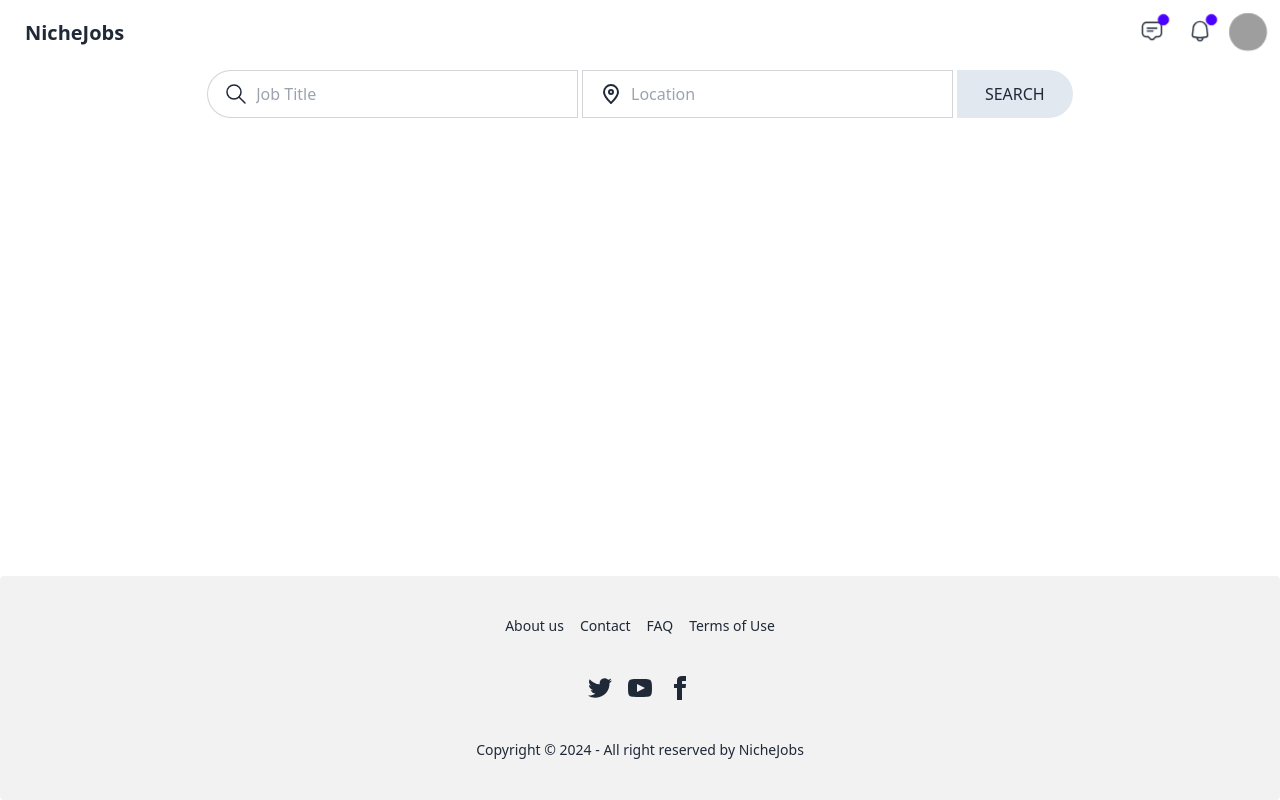
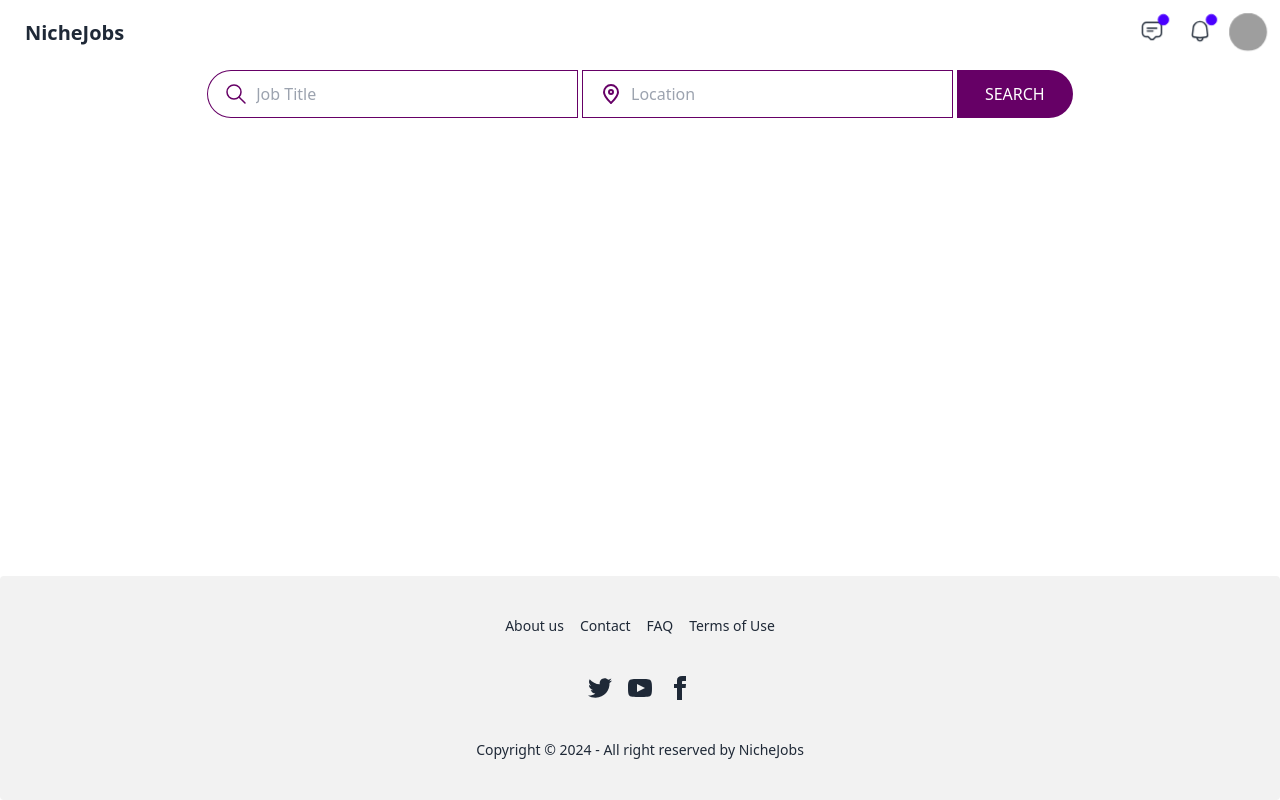
Before and after one commit to richmondnkrumah/mini-project, a Next.js app: page /home in a window 1280 px wide. Built offline with nearby package versions, Linux system fonts and the light colour scheme; no server answers; grey boxes are pictures that could not be loaded.

Commit message:
integrated custom error and loading UI

```diff
--- a/src/app/home/page.tsx
+++ b/src/app/home/page.tsx
@@ -6,6 +6,9 @@ import JobList from "@/components/JobList";
 import JobDetail from "@/components/JobDetail";
 import { JOB } from "@/types/job";
 import { useRouter } from "next/navigation";
+import ServerDownIllustration from '@/assets/serverdown.svg'
+import Image from "next/image";
+import ContentLoading from "@/components/ContentLoading";
 type Props = {};
 
 const HomePage = (props: Props) => {
@@ -41,15 +44,16 @@ const HomePage = (props: Props) => {
     formData.set("jobLocation", jobLocation)
 
     setLoadingJobResults(true)
+    setErrorJobResults("")
     clearCurrentJobs()
     try {
       let response = await fetch('/api/scrape', {
         method: 'POST',
         body: formData,
       });
-      console.log(response,"i dont know bro")
+      console.log(response, "i dont know bro")
       const results = await response.json()
-      if(results.error) {
+      if (results.error) {
         setErrorJobResults(results.error)
       }
       else {
@@ -68,15 +72,15 @@ const HomePage = (props: Props) => {
   }
   console.log(jobs, "this is the jobs ");
   return (
-    <main className=" h-full mx-3 grow">
+    <main className="h-full mx-3 grow flex flex-col">
       <form
         className="flex justify-center w-full"
         onKeyDown={handleKeyDownSubmission}
         onSubmit={handleScraperSearch}
       >
         <div className="w-full flex flex-col gap-y-2 lg:flex-row lg:justify-center items-center">
-          <div className="flex flex-col border border-[var(--currentColor)] rounded-lg lg:border-0 lg:flex-row gap-1 p-1 w-[80%] lg:w-[60%] ">
-            <label className="input focus-within:outline-none focus-within:border-0 lg:focus-within:border lg:input-bordered grow flex items-center gap-2 rounded-l-full  ">
+          <div className="flex flex-col border border-[#660066] rounded-lg lg:border-0 lg:flex-row gap-1 p-1 w-[80%] lg:w-[60%] ">
+            <label className="input focus-within:outline-none focus-within:border-0 lg:focus-within:border lg:border-[#660066] grow flex items-center gap-2 rounded-l-full  ">
               <svg
                 viewBox="0 0 24 24"
                 className="h-6 w-6"
@@ -93,14 +97,14 @@ const HomePage = (props: Props) => {
                   {" "}
                   <path
                     d="M10 17C13.866 17 17 13.866 17 10C17 6.13401 13.866 3 10 3C6.13401 3 3 6.13401 3 10C3 13.866 6.13401 17 10 17Z"
-                    stroke="currentColor"
+                    stroke="#660066"
                     strokeWidth="1.5"
                     strokeLinecap="round"
                     strokeLinejoin="round"
                   ></path>{" "}
                   <path
                     d="M20.9992 21L14.9492 14.95"
-                    stroke="currentColor"
+                    stroke="#660066"
                     strokeWidth="1.5"
                     strokeLinecap="round"
                     strokeLinejoin="round"
@@ -118,8 +122,8 @@ const HomePage = (props: Props) => {
 
               />
             </label>
-            <hr className="lg:hidden border-t-[var(--currentColor)]"></hr>
-            <label className="input focus-within:outline-none focus-within:border-0 lg:focus-within:border lg:input-bordered flex items-center grow gap-2 rounded-r-full lg:rounded-none">
+            <hr className="lg:hidden border-t-[#660066]"></hr>
+            <label className="input focus-within:outline-none focus-within:border-0 lg:focus-within:border lg:border-[#660066] flex items-center grow gap-2 rounded-r-full lg:rounded-none">
               <svg
                 viewBox="0 0 24 24"
                 className="w-6 h-6"
@@ -136,14 +140,14 @@ const HomePage = (props: Props) => {
                   {" "}
                   <path
                     d="M12 21C15.5 17.4 19 14.1764 19 10.2C19 6.22355 15.866 3 12 3C8.13401 3 5 6.22355 5 10.2C5 14.1764 8.5 17.4 12 21Z"
-                    stroke="currentColor"
+                    stroke="#660066"
                     strokeWidth="2"
                     strokeLinecap="round"
                     strokeLinejoin="round"
                   ></path>{" "}
                   <path
                     d="M12 12C13.1046 12 14 11.1046 14 10C14 8.89543 13.1046 8 12 8C10.8954 8 10 8.89543 10 10C10 11.1046 10.8954 12 12 12Z"
-                    stroke="currentColor"
+                    stroke="#660066"
                     strokeWidth="2"
                     strokeLinecap="round"
                     strokeLinejoin="round"
@@ -162,27 +166,32 @@ const HomePage = (props: Props) => {
             </label>
           </div>
           <div className=" h-12 w-[80%] lg:h-full lg:w-[120px] flex justify-center lg:pr-1 lg:py-1">
-            <button type="submit" className="bg-slate-200 lg:rounded-r-full rounded-2xl w-full h-full text-center">SEARCH</button>
+            <button type="submit" className="bg-[#660066] lg:rounded-r-full rounded-xl w-full h-full text-center text-white">SEARCH</button>
           </div>
         </div>
 
       </form>
       {
         errorJobResults &&
-        <div>
-          <p>THERE IS A FUCKING ERROR {errorJobResults}</p>
+        <div className=" flex flex-col items-center justify-center grow">
+          <Image className="max-h-[500px] max-w-[500px]" src={ServerDownIllustration} alt="Error from Server" />
+          <p className="text-2xl">The Scraper ran into an Error</p>
+          <p className="text-2xl text-[#660066]">Please Try Again</p>
         </div>
       }
       {
         loadingJobResults &&
-        <div>
-          FUCKING WAIT FOR ME<br></br> I AM LOADING
+        <div className="flex flex-col gap-10 items-center mt-10 justify-center grow">
+          <ContentLoading />
+          <p className="text-lg">Getting Content from Scraper</p>
+
         </div>
       }
+
       {jobs && (
         <section className="flex flex-col w-[90%] mx-auto">
           <Filters />
-          <div className="flex gap-5 justify-between">
+          <div className="flex gap-5 justify-between relative">
             <JobList jobResults={jobs} activeJobHandler={setActiveJobHandler} />
             <JobDetail isModal={true} ActiveJob={activeJob} />
           </div>
```
